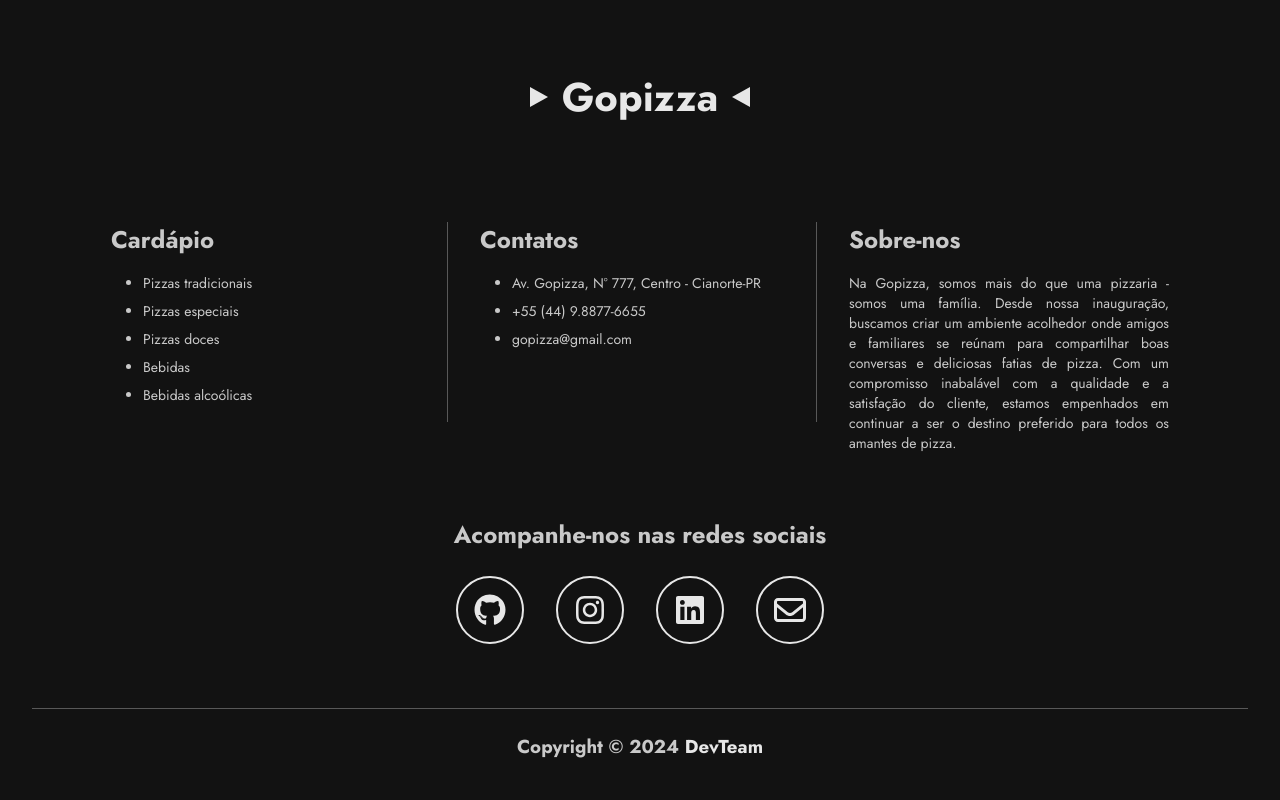
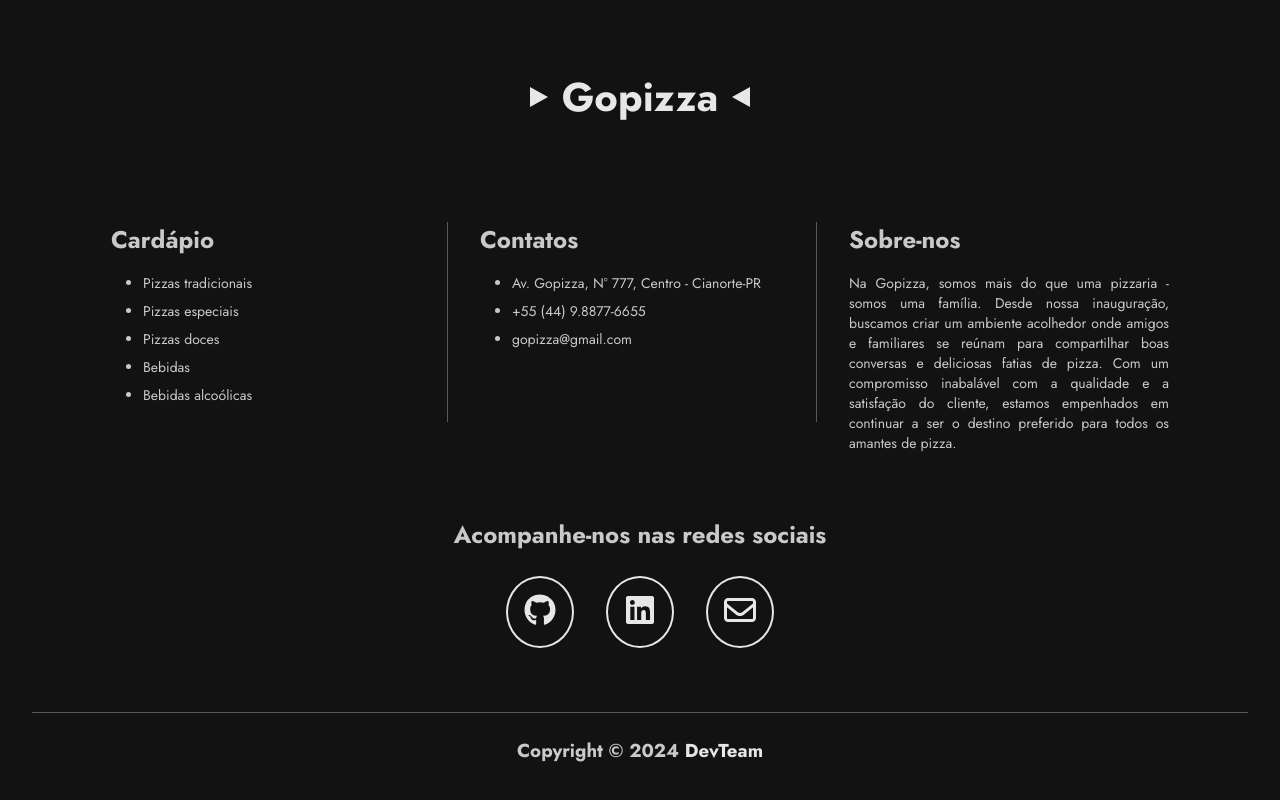
Before and after one commit to HarrisonLima/cardapio-gopizza, a React (Vite) app: page / in a window 1280 px wide. Shown: the part 2956-3756 px from the top of the page. Built offline with nearby package versions, Linux system fonts and the light colour scheme.

Commit message:
Adicionado redes sociais

```diff
--- a/src/components/Footer/index.tsx
+++ b/src/components/Footer/index.tsx
@@ -1,9 +1,5 @@
 import { FontAwesomeIcon } from "@fortawesome/react-fontawesome";
-import {
-  faLinkedin,
-  faGithub,
-  faInstagram,
-} from "@fortawesome/free-brands-svg-icons";
+import { faLinkedin, faGithub } from "@fortawesome/free-brands-svg-icons";
 import { faEnvelope } from "@fortawesome/free-regular-svg-icons";
 import styled from "styled-components";
 
@@ -239,6 +235,15 @@ const CustomContainerIcon = styled.span`
   }
 `;
 
+const CustomLink = styled.a`
+  &,
+  &:visited,
+  &:link {
+    color: inherit;
+    text-decoration: none;
+  }
+`;
+
 const CustomIcon = styled(FontAwesomeIcon)`
   height: 32px;
   width: 32px;
@@ -327,16 +332,19 @@ const Footer = () => {
           </CustomTitleContainer>
           <CustomSocialMediasIcons>
             <CustomContainerIcon>
-              <CustomIcon icon={faGithub} />
+              <CustomLink href="https://github.com/HarrisonLima">
+                <CustomIcon icon={faGithub} />
+              </CustomLink>
             </CustomContainerIcon>
             <CustomContainerIcon>
-              <CustomIcon icon={faInstagram} />
+              <CustomLink href="https://www.linkedin.com/in/harrison-fabiano-de-lima/">
+                <CustomIcon icon={faLinkedin} />
+              </CustomLink>
             </CustomContainerIcon>
             <CustomContainerIcon>
-              <CustomIcon icon={faLinkedin} />
-            </CustomContainerIcon>
-            <CustomContainerIcon>
-              <CustomIcon icon={faEnvelope} />
+              <CustomLink href="mailto:harrisonlima92@gmail.com">
+                <CustomIcon icon={faEnvelope} />
+              </CustomLink>
             </CustomContainerIcon>
           </CustomSocialMediasIcons>
         </CustomSocialsMedias>
```
